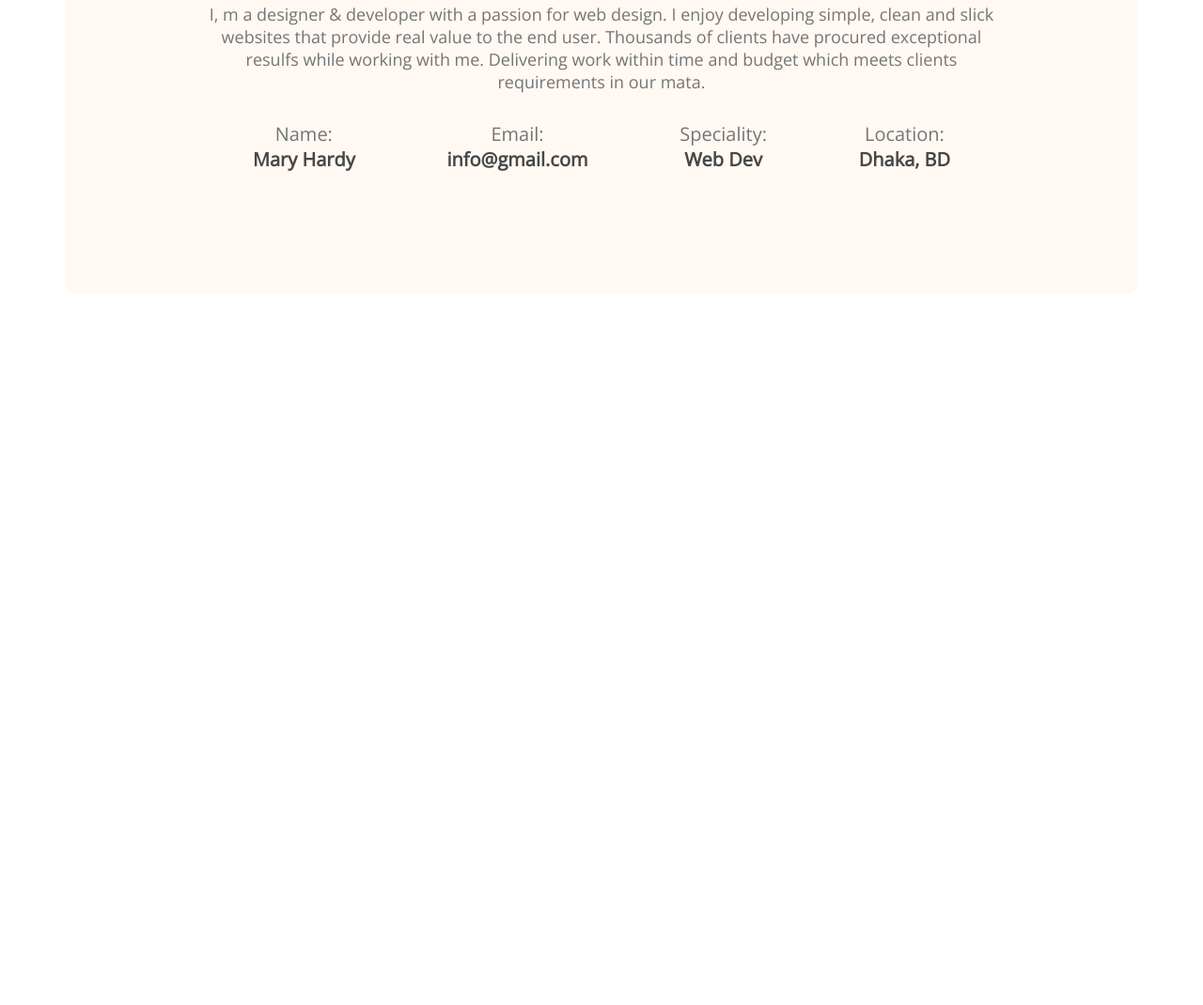
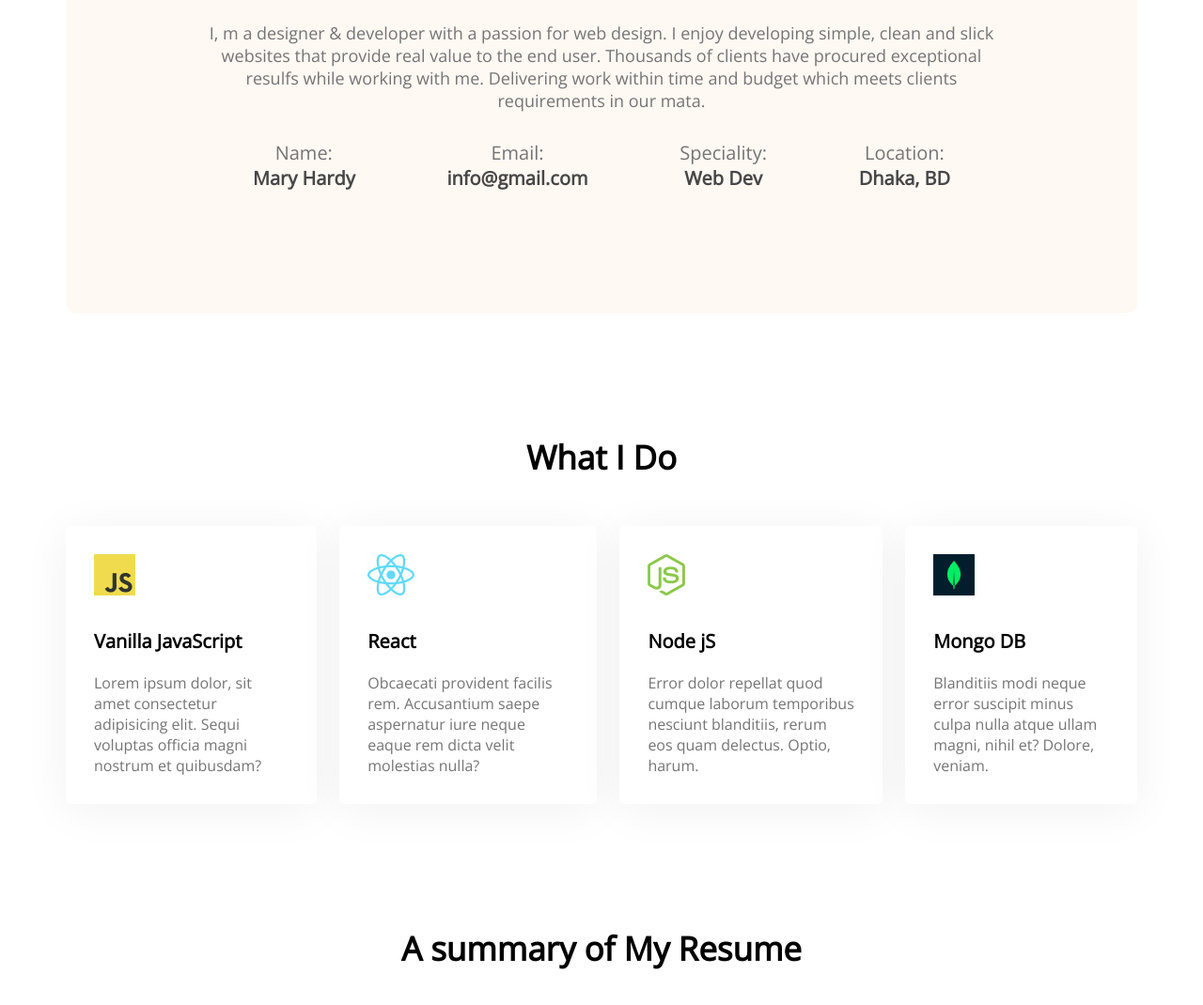
Before and after one commit to Anik47k7/deneloper-portfolio, a plain HTML site: page index.html in a window 1280 px wide. Shown: the part 1174-2244 px from the top of the page at 94% size. Before the commit the page ends 1487 px from the top, so only its background shows below. Drawn offline with nearby package versions, Linux system fonts and the light colour scheme.

Commit message:
added skills contain

```diff
--- a/index.html
+++ b/index.html
@@ -53,6 +53,38 @@
                 </div>
              </div>
         </section>
+        <!-- what i do section -->
+        <section class="what-i-do">
+            <h3 class="section-title">What I Do</h3>
+            <!-- .skills-container>.skill*4>img+p.skill-title+p.skill-description>lorem15 -->
+            <div class="skills-container">
+                <div class="skill">
+                    <img src="/images/icons/js.png" alt="">
+                    <p class="skill-title">Vanilla JavaScript</p>
+                    <p class="skill-description">Lorem ipsum dolor, sit amet consectetur adipisicing elit. Sequi voluptas officia magni nostrum et quibusdam?</p>
+                </div>
+                <div class="skill">
+                    <img src="/images/icons/react.png" alt="">
+                    <p class="skill-title">React</p>
+                    <p class="skill-description">Obcaecati provident facilis rem. Accusantium saepe aspernatur iure neque eaque rem dicta velit molestias nulla?</p>
+                </div>
+                <div class="skill">
+                    <img src="/images/icons/nodejs.png" alt="">
+                    <p class="skill-title">Node jS</p>
+                    <p class="skill-description">Error dolor repellat quod cumque laborum temporibus nesciunt blanditiis, rerum eos quam delectus. Optio, harum.</p>
+                </div>
+                <div class="skill">
+                    <img src="/images/icons/mongo.png" alt="">
+                    <p class="skill-title">Mongo DB</p>
+                    <p class="skill-description">Blanditiis modi neque error suscipit minus culpa nulla atque ullam magni, nihil et? Dolore, veniam.</p>
+                </div>
+            </div>
+        </section>
+        <!-- Resume Section -->
+        <section class="resume">
+            <h3 class="section-title">A summary of My Resume</h3>
+
+        </section>
     </main>
     <footer>
 
--- a/styles/portfolio.css
+++ b/styles/portfolio.css
@@ -76,10 +76,12 @@ main {
     max-width: 1140px;
     margin: 0 auto;
 }
-
+section{
+    margin-top: 130px;
+}
 /* about section styles */
 .about {
-    margin-top: 130px;
+
     background: #FFF8F3;
     border-radius: 10px;
     padding: 130px 150px;
@@ -88,9 +90,10 @@ main {
 
 .section-title {
 
-    margin-bottom: 30px;
+    margin-bottom: 50px;
     font-weight: 700;
     font-size: 35px;
+    text-align: center;
 }
 
 .section-description {
@@ -112,3 +115,25 @@ main {
     font-size: 20px;
     color: #474747;
 }
+/* what i do styles */
+
+.skills-container{
+    display: flex;
+    gap: 24px;
+}
+.skill-title{
+    font-weight: 700;
+    font-size: 20px;
+    margin-top: 30px;
+    margin-bottom: 20px;
+}
+.skill-description{
+    color: #757575;
+}
+.skill{
+    background: #FFFFFF;
+    box-shadow: 0px 6px 50px rgba(0, 0, 0, 0.06);
+    border-radius: 5px;
+    padding: 30px;
+}
+/* resume style */
```
